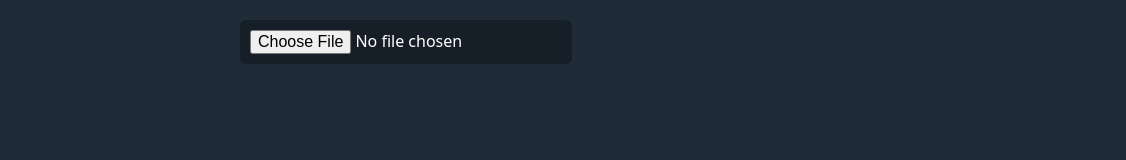
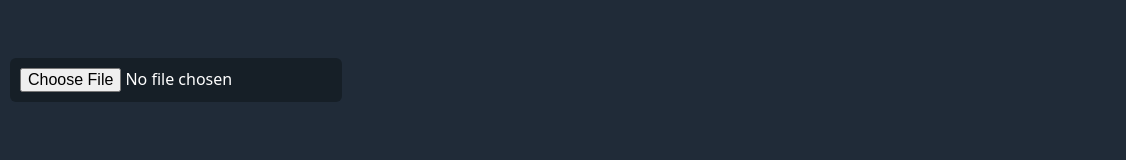
Before and after one commit to wilf312/canvas-mosaic-resize, a website: page src/index.html in a window 1280 px wide. Shown: the full height of the page, 0-1126 px from the left. Drawn offline with nearby package versions, Linux system fonts and the light colour scheme.

Commit message:
add style

```diff
--- a/src/index.html
+++ b/src/index.html
@@ -6,8 +6,18 @@
   <title>Document</title>
   <link rel="stylesheet" href="https://cdn.jsdelivr.net/gh/kognise/water.css@latest/dist/dark.min.css">
   <style>
-    body,html,#app {
-      overflow: hidden;
+    html, body, #app {
+      width: 100%;
+      height: 100%;
+      padding: 0;
+      margin: 0;
+    }
+    #app {
+      padding-top: 58px;
+      padding-left: 10px;
+      padding-right: 10px;
+      box-sizing: border-box;
+      overflow: auto;
     }
     #download {
       display: none;
@@ -17,6 +27,14 @@
       right: 0;
       top: 0;
     }
+    #canvas-header {
+      display: none;
+      position: fixed;
+      top: 0;
+      width: 100%;
+      height: 38px;
+      padding: 10px;
+    }
   </style>
 </head>
 <body>
@@ -25,7 +43,9 @@
     <input type="file" id="file" accept="image/*">
     <div><span id="message"></span></div>
     <canvas id="before"></canvas>
-    <button type="button" id="download">download</button>
+    <header id="canvas-header">
+      <button type="button" id="download" >download</button>
+    </header>
 
   </div>
   <a class="ribbon" href="https://github.com/wilf312/canvas-mosaic-resize" target="_blnak"><img loading="lazy" width="149" height="149" src="https://github.blog/wp-content/uploads/2008/12/forkme_right_darkblue_121621.png?resize=149%2C149" class="attachment-full size-full" alt="Fork me on GitHub" data-recalc-dims="1"></a>
```
